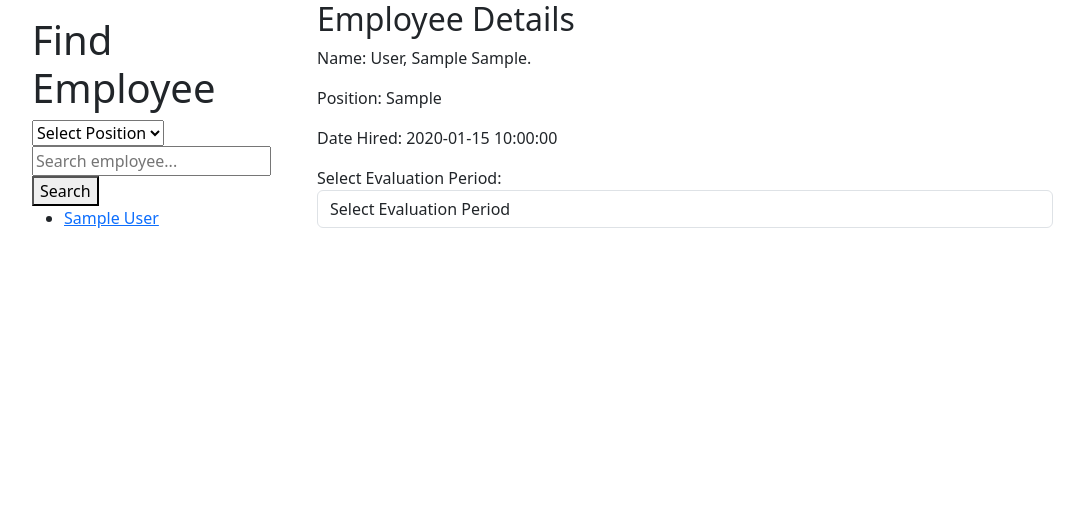
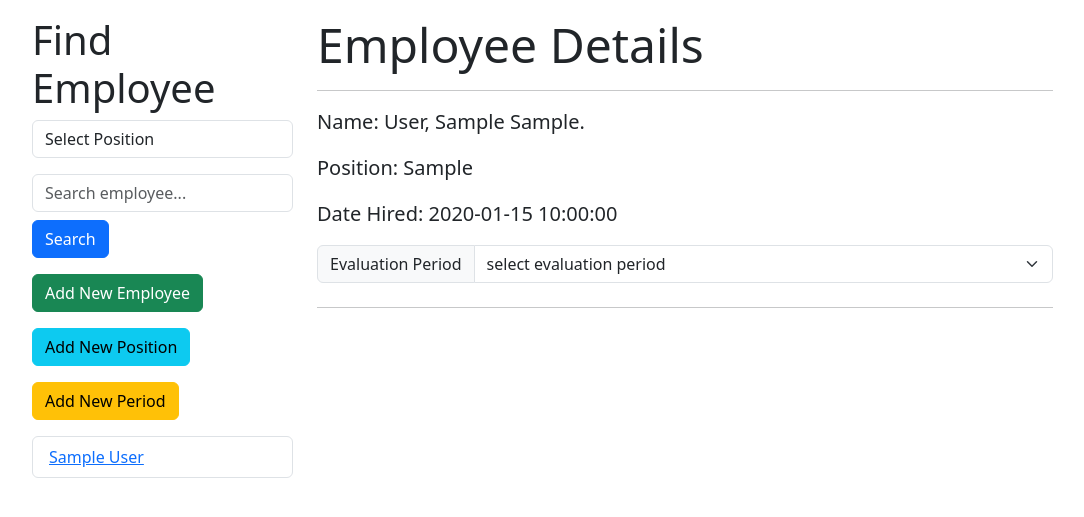
Before and after one commit to Elashico/GTR_EvaluationSys, a PHP site: page /emprecord.php?emp_id=1 in a window 1280 px wide. Shown: the top 517 px of the page, without its empty margins (50-1134 px from the left). Run offline with PHP 8.4, Linux system fonts and the light colour scheme; tables that the repository leaves empty or names only in its code hold one stand-in row (values such as "Sample post").

```diff
--- a/emprecord.php
+++ b/emprecord.php
@@ -1,6 +1,5 @@
 <?php
     require('./template/header.php');
-
 ?>
 
 <div class="container">
@@ -19,10 +18,11 @@
                 $employeeResult = mysqli_query($conn, $sql);
 
                 if ($row = mysqli_fetch_assoc($employeeResult)) {
-                    echo '<h2>Employee Details</h2>';
-                    echo '<p>Name: ' . htmlspecialchars($row['emp_lname'] . ', ' . $row['emp_fname'] . ' ' . $row['emp_minitial']) . '.</p>';
-                    echo '<p>Position: ' . htmlspecialchars($row['position']) . '</p>';
-                    echo '<p>Date Hired: ' . htmlspecialchars($row['emp_date_hired']) . '</p>';
+                    echo '<h1 class="display-5 mt-3 fw-medium">Employee Details</h1>';
+                    echo '<hr>';
+                    echo '<p class="lead"> Name: ' . htmlspecialchars($row['emp_lname'] . ', ' . $row['emp_fname'] . ' ' . $row['emp_minitial']) . '.</p>';
+                    echo '<p class="lead"> Position: ' . htmlspecialchars($row['position']) . '</p>';
+                    echo '<p class="lead"> Date Hired: ' . htmlspecialchars($row['emp_date_hired']) . '</p>';
                 } else {
                     echo 'Employee not found.';
                 }
@@ -32,10 +32,10 @@
 
                 echo '<form action="" method="GET">';
                 echo '<input type="hidden" name="emp_id" value="' . $empId . '">';
-                echo '<div class="form-group">';
-                echo '<label for="period_id">Select Evaluation Period:</label>';
-                echo '<select class="form-control" name="period_id" id="period_id" onchange="this.form.submit()">';
-                echo '<option value="">Select Evaluation Period</option>';
+                echo '<div class="input-group mb-3">';
+                echo '<label for="period_id" class="input-group-text lead" >Evaluation Period</label>';
+                echo '<select class="form-select" name="period_id" id="period_id" onchange="this.form.submit()">';
+                echo '<option value="">select evaluation period</option>';
 
                 if (mysqli_num_rows($periodsResult) > 0) {
                     while ($periodRow = mysqli_fetch_assoc($periodsResult)) {
@@ -49,6 +49,7 @@
                 echo '</select>';
                 echo '</div>';
                 echo '</form>';
+                echo '<hr class="my-4">';
 
                 if (isset($_GET['period_id']) && !empty($_GET['period_id'])) {
                     $periodId = intval($_GET['period_id']);
@@ -77,9 +78,9 @@
                     echo '<table class="table table-bordered">';
                     echo '<thead class="thead-light">';
                     echo '<tr>';
-                    echo '<th scope="col">Question</th>';
+                    echo '<th scope="col" class="display-6 text-center">Question</th>';
                     for ($i = 1; $i <= 6; $i++) {
-                        echo '<th scope="col">Evaluator ' . $i . '</th>';
+                        echo '<th scope="col" class="lead text-center fs-6 fw-semibold">Evaluator ' . $i . '</th>';
                     }
                     echo '</tr>';
                     echo '</thead>';
@@ -106,7 +107,7 @@
 
                     foreach ($questions as $qNum => $qText) {
                         echo '<tr>';
-                        echo '<th scope="row">' . htmlspecialchars($qText) . '</th>';
+                        echo '<th scope="row" class="lead fs-6">' . htmlspecialchars($qText) . '</th>';
 
                         for ($i = 1; $i <= 6; $i++) {
                             $score = isset($evaluations[$qNum][$i]) ? htmlspecialchars($evaluations[$qNum][$i]) : '';
@@ -114,25 +115,25 @@
                                 $evaluatorSums[$i] += intval($score);
                                 $evaluatorCounts[$i]++;
                             }
-                            echo '<td>' . $score . '</td>';
+                            echo '<td class="text-center fs-5 text-danger">' . $score . '</td>';
                         }
 
                         echo '</tr>';
                     }
 
                     echo '<tr>';
-                    echo '<th scope="row">Sum</th>';
+                    echo '<th scope="row" class="fs-5 fw-semibold text-center">Sum</th>';
                     foreach ($evaluatorSums as $sum) {
-                        echo '<td>' . $sum . '</td>';
+                        echo '<td class="text-center fs-5 fw-bold text-success-emphasis">' . $sum . '</td>';
                     }
                     echo '</tr>';
 
                     echo '<tr>';
-                    echo '<th scope="row">Average</th>';
+                    echo '<th scope="row" class="fs-5 fw-semibold text-center" >Average</th>';
                     foreach ($evaluatorSums as $i => $sum) {
                         if ($evaluatorCounts[$i] > 0) {
                             $average = $sum / $evaluatorCounts[$i] * 10;
-                            echo '<td>' . number_format($average, 2) . '</td>';
+                            echo '<td class="text-center fs-5 fw-bold text-success-emphasis">' . number_format($average, 2) . '</td>';
                         } else {
                             echo '<td></td>';
                         }
@@ -143,29 +144,49 @@
                     echo '</table>';
                     echo '</div>';
 
-                    echo '<h3>Comments</h3>';
+                    // Compute the final average score
+                    $totalAverageSum = 0;
+                    $numberOfEvaluators = 0;
+                    foreach ($evaluatorSums as $i => $sum) {
+                        if ($evaluatorCounts[$i] > 0) {
+                            $totalAverageSum += $sum / $evaluatorCounts[$i];
+                            $numberOfEvaluators++;
+                        }
+                    }
+                    $finalAverageScore = ($numberOfEvaluators > 0) ? ($totalAverageSum / $numberOfEvaluators) * 10 : 0;
+
+                    // Display the final average score
+                    echo '<div>';
+                    echo '<h3>Final Average Score: ' . number_format($finalAverageScore, 2) . '</h3>';
+                    echo '</div>';
+                    echo '<hr>';
+
+                    echo '<h3 class="mb-3">Comments</h3>';
                     for ($i = 1; $i <= 6; $i++) {
                         if (isset($comments[$i])) {
-                            echo '<h4>Evaluator ' . $i . '</h4>';
+                            echo '<h4 class="lead fw-semibold">Evaluator ' . $i . '</h4>';
                             echo '<ul>';
                             if (!empty($comments[$i]['violation_comment'])) {
-                                echo '<li>Violation Comment: ' . htmlspecialchars($comments[$i]['violation_comment']) . '</li>';
+                                echo '<li>Violations: ' . htmlspecialchars($comments[$i]['violation_comment']) . '</li>';
                             }
                             if (!empty($comments[$i]['comment_recc'])) {
-                                echo '<li>Recommendation Comment: ' . htmlspecialchars($comments[$i]['comment_recc']) . '</li>';
+                                echo '<li>Comment: ' . htmlspecialchars($comments[$i]['comment_recc']) . '</li>';
                             }
                             echo '</ul>';
                         } else {
-                            echo '<h4>Evaluator ' . $i . '</h4>';
+                            echo '<h4 class="lead fw-semibold">Evaluator ' . $i . '</h4>';
                             echo '<p>No comments provided.</p>';
                         }
                     }
 
+                    echo '<hr>';
+
                     if ($evaluatorCount < 6) {
-                        echo '<button type="button" class="btn btn-primary" onclick="openEvaluationWindow()">Add Evaluation</button>';
+                        echo '<button type="button" class="btn btn-outline-danger mb-3 btn-lg" onclick="openEvaluationWindow()">Add Evaluation</button>';
                     } else {
-                        echo '<button type="button" class="btn btn-primary" disabled>Max Evaluations Reached</button>';
+                        echo '<button type="button" class="btn btn-outline-danger mb-3 btn-lg" disabled>Max Evaluations Reached</button>';
                     }
+
                 }
             } else {
                 echo 'Select an employee to view details.';
--- a/empsearch.php
+++ b/empsearch.php
@@ -6,14 +6,14 @@ $sql = "SELECT pos_id, position FROM tbl_positions";
 $positionsResult = mysqli_query($conn, $sql);
 ?>
 <!-- Side Nav -->
-<div>
+<div class="">
     <div>
         <h1 class="mt-3">Find Employee</h1>
     </div>
 
     <div>
         <form action="" method="GET">
-            <select name="position" onchange="this.form.submit()">
+            <select name="position" class="form-control" onchange="this.form.submit()">
                 <option value="">Select Position</option>
                 <?php
                 // Populate the dropdown with positions from the database
@@ -30,12 +30,18 @@ $positionsResult = mysqli_query($conn, $sql);
         </form>
     </div>
 
-    <div>
+    <div class="mt-3">
         <form action="" method="GET">
             <input type="hidden" name="position" value="<?php echo isset($_GET['position']) ? htmlspecialchars($_GET['position']) : ''; ?>">
-            <input type="text" name="search" placeholder="Search employee..." value="<?php echo isset($_GET['search']) ? htmlspecialchars($_GET['search']) : ''; ?>">
-            <button type="submit">Search</button>
+            <input type="text" name="search" class="form-control" placeholder="Search employee..." value="<?php echo isset($_GET['search']) ? htmlspecialchars($_GET['search']) : ''; ?>">
+            <button type="submit" class="btn btn-primary mt-2">Search</button>
         </form>
+    </div>
+
+    <div class="">
+        <button type="button" class="btn btn-success mt-3" onclick="openNewEmployeeWindow()">Add New Employee</button>
+        <button type="button" class="btn btn-info mt-3" onclick="openNewPositionWindow()">Add New Position</button>
+        <button type="button" class="btn btn-warning mt-3" onclick="openNewPeriodWindow()">Add New Period</button>
     </div>
 
     <?php
@@ -46,16 +52,30 @@ $positionsResult = mysqli_query($conn, $sql);
     $sql = "SELECT emp_id, emp_fname, emp_lname FROM tbl_employee WHERE 1=1 $positionFilter $searchFilter";
     $employeesResult = mysqli_query($conn, $sql);
 
-    echo '<div id="employeeList"><ul>';
+    echo '<div id="employeeList" class="mt-3"><ul class="list-group">';
     if (mysqli_num_rows($employeesResult) > 0) {
         while ($row = mysqli_fetch_assoc($employeesResult)) {
             $emp_id = htmlspecialchars($row['emp_id']);
             $emp_name = htmlspecialchars($row['emp_fname'] . ' ' . $row['emp_lname']);
-            echo "<li><a href=\"emprecord.php?emp_id=$emp_id\">$emp_name</a></li>";
+            echo "<li class=\"list-group-item\"><a href=\"emprecord.php?emp_id=$emp_id\">$emp_name</a></li>";
         }
     } else {
-        echo 'No employees found.';
+        echo '<li class="list-group-item">No employees found.</li>';
     }
     echo '</ul></div>';
     ?>
+
+    <script>
+        function openNewEmployeeWindow() {
+            window.open('add_employee.php', 'Add New Employee', 'width=600,height=400');
+        }
+
+        function openNewPositionWindow() {
+            window.open('add_position.php', 'Add New Position', 'width=600,height=400');
+        }
+
+        function openNewPeriodWindow() {
+            window.open('add_period.php', 'Add New Period', 'width=600,height=400');
+        }
+    </script>
 </div>
--- a/save_evaluation.php
+++ b/save_evaluation.php
@@ -73,4 +73,5 @@ if (
 } else {
     die('Invalid parameters or missing form data.');
 }
+
 ?>
--- a/styles/stylesmain.css
+++ b/styles/stylesmain.css
@@ -1,6 +1,6 @@
 body{
     margin: 0;
-    padding: 0 50px;
+    padding: 0 30px;
 }
 
 #fd-login{
--- a/template/header.php
+++ b/template/header.php
@@ -15,6 +15,8 @@
     <meta name="viewport" content="width=device-width, initial-scale=1.0">
     <title>GT-Evaluation</title>
 
+    <!-- icon  -->
+    <link rel="icon" href="./styles/people_icon.svg">
     <!-- stles  -->
     <link href="./styles/stylesmain.css" rel="stylesheet" type="text/css" />
     <!-- bootstrap  -->
```
Also changed, not shown: add_employee.php (added, +65 -0 lines), add_evaluation.php (+10 -8 lines), add_period.php (added, +39 -0 lines), add_position.php (added, +29 -0 lines), styles/people_icon.svg (added).
